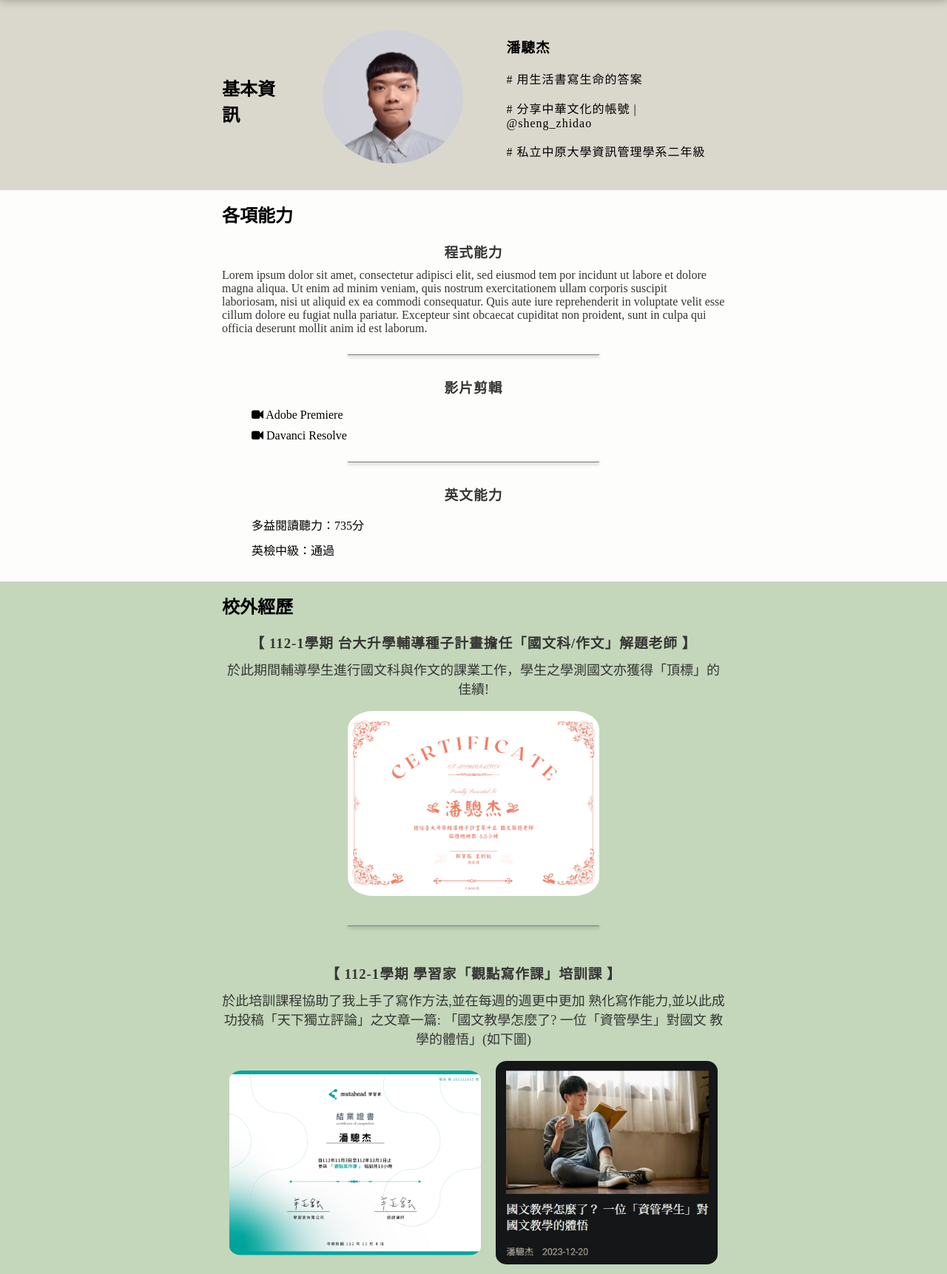
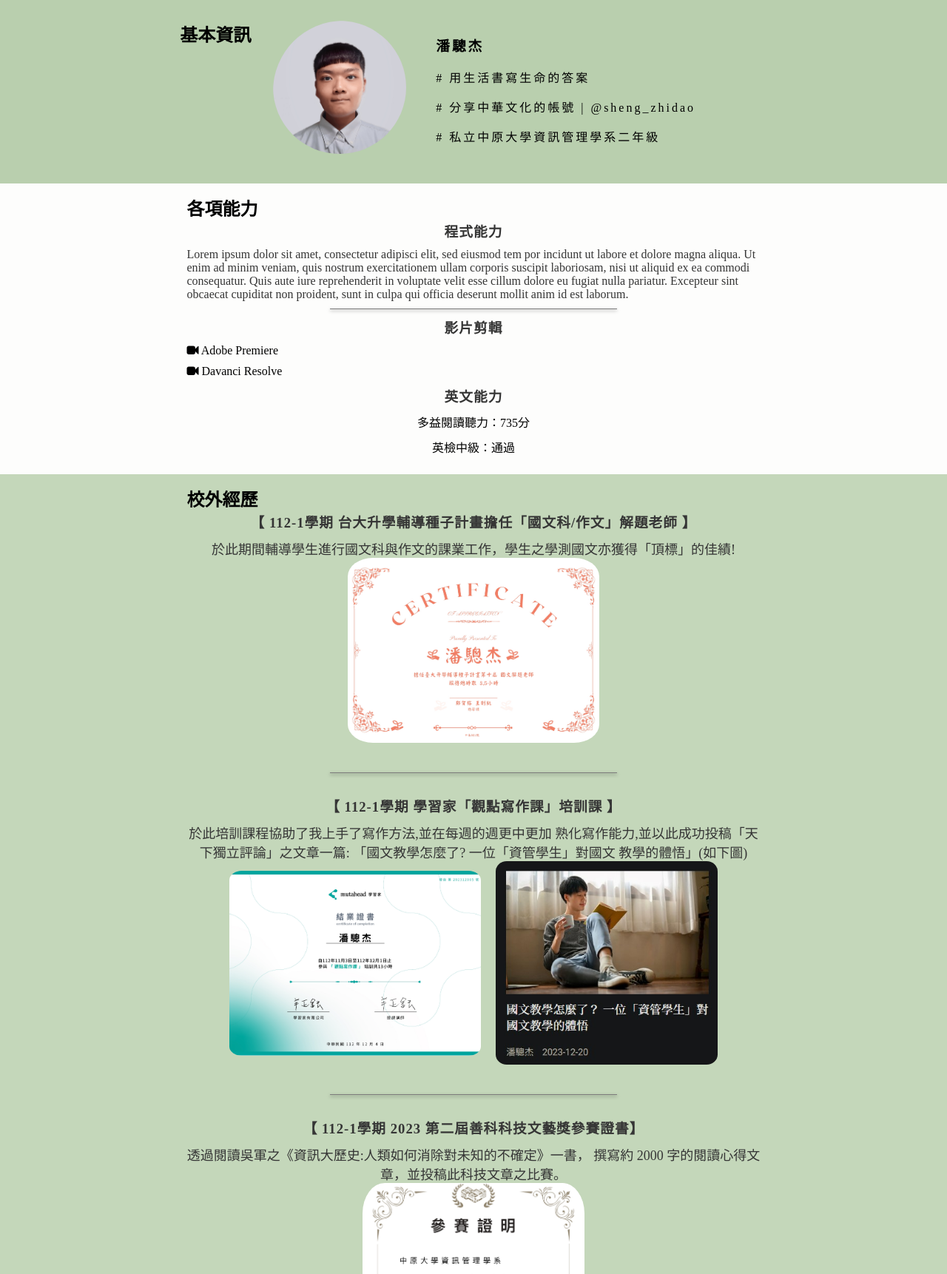
Before and after one commit to CongJie-Pan/Midterm_Resume_Project, a plain HTML site: page index.html in a window 1280 px wide. Shown: the part 100-1822 px from the top of the page at 74% size. Drawn offline with Linux system fonts and the light colour scheme; a script that the page names is missing.

Commit message:
版型改善，將版型改得更牢固和更有規劃，不易跑版

```diff
--- a/css/style.css
+++ b/css/style.css
@@ -1,5 +1,11 @@
+/*-----------------------*/
+/* --- 全局設定 --- */
+/*-----------------------*/
+
 *{
     box-sizing: border-box;
+    padding: 0;
+    margin: 0;
 }
 
 body{
@@ -8,19 +14,29 @@ body{
     background-color: #DAD7CD;
 }
 
+/*-----------------------*/
+/* --- 最上方欄位設定 --- */
+/*-----------------------*/
+
 nav{ /* 最上方欄位 */
 
-    position: fixed; /* 將工具列固定在視口頂部 */
     top: 0; /* 距離視口頂部的距離 */
     left: 0; /* 距離視口左側的距離 */
     width: 100%; /* 工具列寬度擴展至視口的整個寬度 */
     background-color: #f7f7f7;
-    transition: top 0.3s; /* 添加過渡效果 */
     color: #393939;
     padding: 6px;
     text-align: center;
     box-shadow: 0px 5px 10px rgba(0, 0, 0, 0.2); /* 添加微弱的黑色陰影 */
-    z-index: 1000; /* 設置工具列的 z-index 值，使工具列可以保持在最上圖層 */
+
+    /* --- 以下將最上方欄位，視為動態導覽(點擊後可以導覽到該處，所用 --- */
+
+    /*position: fixed; /* 將工具列固定在視口頂部 */
+    /*transition: top 0.3s; /* 添加過渡效果 */
+    /*z-index: 1000; /* 設置工具列的 z-index 值，使工具列可以保持在最上圖層 */
+    /*box-shadow: 0px 5px 10px rgba(0, 0, 0, 0.2); /* 添加微弱的黑色陰影 */
+
+
 
 }
 
@@ -33,6 +49,7 @@ nav a{ /*  上方欄位內各欄位樣式設定 */
     font-family: "思源宋體", serif;
     font-weight: bold;
 
+
 }
 
 nav a:hover{ /* 偵測滑鼠有無滑到此處 */
@@ -42,108 +59,139 @@ nav a:hover{ /* 偵測滑鼠有無滑到此處 */
     text-decoration: none;
 }
 
-.separator{ /* 分隔線 */
+/*-----------------------*/
+/* --- 分隔線設定 --- */
+/*-----------------------*/
+
+.separator{ /* 基本分隔線設定 */
 
     border-top: 1px solid #7b7b7b; /* 黑色分隔線，1px 寬度 */
-    width: 50%;
-    margin: 30px auto;
+    width: 50%; /* 線寬度 */
+    margin: 30px auto;  /* 與其他元素間距增大，中間對齊 */
     box-shadow: 0px 2px 4px rgba(0, 0, 0, 0.5); /* 添加陰影效果 */
 
 }
 
-.separator_BasicInformation{ /* 分隔線 */
+.separator_MyAbility{ /* 各項能力處的分隔線設定 */
 
     border-top: 1px solid #7b7b7b; /* 黑色分隔線，1px 寬度 */
-    width: 50%;
-    margin: 10px auto;
+    width: 50%; /* 線寬度 */
+    margin: 10px auto; /* 與其他元素間距增大，中間對齊 */
     box-shadow: 0px 2px 4px rgba(0, 0, 0, 0.5); /* 添加陰影效果 */
 
 }
 
-/*---Basic Information 個人基本資訊區 ---*/
+/*-----------------------*/
+/* --- Basic Information 個人基本資訊區 --- */
+/*-----------------------*/
 
-.BasicInfo {
+/* -------------------------------
+說明：為了使版型更加穩固，不跑版。
+除了最底下一層作為底色之外，上層使用容器裝載內容
+---------------------------------*/
 
-    display: flex; /* 使用 Flexbox 布局 */
-    align-items: center; /* 垂直居中 */
-    justify-content: left; /* 水平居中 */
-    padding-left: 300px;
-    padding-right: 300px;
-    padding-top: 130px;
-    padding-bottom: 15px;
-    /*background-color: #c6d8c0;*/ /*作為看圖的排版用*/
+.BasicInfo { /*各項能力之最底下面板區域*/
 
+    width:100%; /* 寬度填滿 */
+    height: auto; /*依照內容自適應高度*/
+    background-color: #b9cfae; /* 背景色調整*/
+    padding-top: 30px;
+    padding-bottom: 30px;
 
+}
 
+.BasicInfo_Container { /* 基本資訊之內容容器 */
+
+    display: flex;  /*排列使用flex*/
+    height:auto; /*依照內容自適應高度*/
+    justify-content:left; /* 水平左靠齊 */
+    align-items: center; /* 垂直置中 */
+    margin: 0 auto; /* 左右邊距，使容器置中 */
+    width: 62%; /* 中間寬度部分，存留62%*/
+
+    /*background-color: aqua; /*背景色調整：作為看圖的排版用*/
 
 }
 
 .BasicInfo h2{
 
-
-
     font-family: 思源宋體;
     margin: 0; /* 去除標題的預設邊距 */
     text-align: left;
-    /*
-    margin-right: 300px;
-    margin-left: 45px;*/
-    /*background-color: #ca1b1b;*/ /*作為看圖的排版用*/
+    height: 190px; /*高度與其餘元素內容對齊*/
 
+    /*background-color: #ca1b1b; /*背景色調整：作為看圖的排版用*/
 
 }
 
-.PhotoContainer {
+/* 頭貼圖片設定 - 可以先用容器盛載圖片，避免縮小視窗後跑版*/
+
+.BasicInfo_PhotoContainer {
     position: relative;
-    width: 230px; /* 容器寬度 */
-    height: 190px; /* 容器高度 */
+    min-width: 190px; /* 最小寬度與高度，確保不會因為介面變小，而壓縮到container使圖片被裁切 */
+    min-height: 190px;
     overflow: hidden; /* 超出部分隱藏 */
-    /*background-color: #353535;*/ /*作為看圖的排版用*/
+    border-radius: 50%; /* 裁切為圓形效果 */
+    margin-left: 30px; /*圖片之左間距增大*/
+    margin-right: 30px; /*圖片之右間距增大*/
+    object-fit: cover;
 
-    margin-left: 40px; /* 左留白 */
-    margin-right: 20px; /* 右側留白 */
+    /*box-shadow: 0px 0px 10px rgba(0, 0, 0, 0.3); /* 添加陰影效果 - 暫時先不添加 */
 }
 
-
-.PhotoSticker {
-    /**/
-}
-
-
-.PhotoSticker img{
+.BasicInfo_PhotoContainer img {
     position: relative;
-    top:0;
+    top: 0; /* 圖片座標對齊至原點 */
     left: 0;
-    width: 190px; /* 讓圖片寬度填滿容器 */
+    width: 180px; /* 讓圖片寬度填滿容器 */
     height: 180px; /* 讓圖片高度自動根據寬度和原始比例調整 */
     display: block; /* 避免行內元素間隙 */
     object-fit: cover;
     border-radius: 50%;
+}
+
+.BasicInfo_Content { /**/
+    text-align: left;
+    font-family: 思源宋體;
+    letter-spacing: 3px; /* 增加字距 */
+    line-height: 2.5; /* 增加行距 */
+    height:auto;
+    /*height: 190px;*/
+
+    /*background-color: orange; /*作為看圖的排版用*/
 
 }
 
-.HeadContent {
-    text-align: left;
-    font-family: 思源宋體;
-    letter-spacing: 1px;
-    margin-bottom: 10px;
 
-    /*background-color: orange;*/ /*作為看圖的排版用*/
+
+
+
+
+/*-----------------------*/
+/* --- My Ability 各項能力區 --- */
+/*-----------------------*/
+
+.MyAbility { /* 各項能力之最底下面板區域 */
+
+    width:100%; /* 寬度填滿 */
+    height: auto; /*依照內容自適應高度*/
+    padding: 15px;
+    background-color: #fffffff0;
 
 }
 
-/*--- My Ability 技能能力區 ---*/
-
-.MyAbility {
+.MyAbility_Container{
 
     display: flex;
+    height:auto;
+    margin: 0 auto; /* 左右邊距，使容器置中 */
+    justify-content:center;
+    width: 62%; /* 中間寬度部分，存留62%*/
     flex-direction: column;
-    justify-content: center; /* 垂直置中 */
-    padding: 15px;
-    background-color: #fffffff0;
-    padding-left: 300px;
-    padding-right: 300px;
     font-family: 思源宋體;
+
+    /*background-color: aqua; /*背景色調整：作為看圖的排版用*/
+
 }
 
 .MyAbility h2{
@@ -152,6 +200,10 @@ nav a:hover{ /* 偵測滑鼠有無滑到此處 */
     margin: 0; /* 去除標題的預設邊距 */
     text-align: left;
 
+    /*background-color: brown; /*背景色調整：作為看圖的排版用*/
+
+
+
 }
 
 .Programming_Title {
@@ -159,11 +211,16 @@ nav a:hover{ /* 偵測滑鼠有無滑到此處 */
     letter-spacing: 1px;
     margin-bottom: 10px;
     text-align: center;
+
+    /*background-color: cornsilk;/*背景色調整：作為看圖的排版用*/
+
 }
 
 .Programming_Ability p {
     color:#353535;
     margin-top: 10px;
+
+    /*background-color: chartreuse;/*背景色調整：作為看圖的排版用*/
 }
 
 .VideoEdditing_Title {
@@ -200,23 +257,36 @@ nav a:hover{ /* 偵測滑鼠有無滑到此處 */
     list-style: none;
     margin: 10px 0;
     cursor: pointer;
+    text-align: center;
 }
 
-/*--- OutOfSchoolExperience 校外經歷區--- */
 
-.OutOfSchoolExperience {
+/*-----------------------*/
+/* --- OutOfSchoolExperience 校外經歷區 --- */
+/*-----------------------*/
+
+.AfterSchool_Experience {
+
+    width:100%; /* 寬度填滿 */
+    height: auto; /*依照內容自適應高度*/
+    padding: 15px;
+    background-color: #c4d7ba;
+
+}
+
+.AfterSchool_Experience_Container{
 
     display: flex;
+    height:auto;
+    margin: 0 auto; /* 左右邊距，使容器置中 */
+    justify-content:center;
+    width: 62%; /* 中間寬度部分，存留62%*/
     flex-direction: column;
-    justify-content: center; /* 垂直置中 */
-    padding: 15px;
-    background-color: #c4d7ba;
-    padding-left: 300px;
-    padding-right: 300px;
     font-family: 思源宋體;
+
 }
 
-.OutOfSchoolExperience h2{
+.AfterSchool_Experience h2{
 
     font-family: 思源宋體;
     margin: 0; /* 去除標題的預設邊距 */
@@ -345,19 +415,29 @@ nav a:hover{ /* 偵測滑鼠有無滑到此處 */
     object-fit: cover;
 }
 
-
+/*-----------------------*/
 /*--- WorkExperience 工作經驗區 ---*/
+/*-----------------------*/
 
 .WorkExperience {
 
-    display: flex;
-    flex-direction: column;
-    justify-content: center; /* 垂直置中 */
+    width:100%; /* 寬度填滿 */
+    height: auto; /*依照內容自適應高度*/
     padding: 15px;
     background-color: #edefec;
-    padding-left: 300px;
-    padding-right: 300px;
+
+}
+
+.WorkExperience_Container {
+
+    display: flex;
+    height:auto;
+    margin: 0 auto; /* 左右邊距，使容器置中 */
+    justify-content:center;
+    width: 62%; /* 中間寬度部分，存留62%*/
+    flex-direction: column;
     font-family: 思源宋體;
+
 }
 
 .WorkExperience h2{
@@ -380,7 +460,10 @@ nav a:hover{ /* 偵測滑鼠有無滑到此處 */
     text-align: center;
 }
 
-/* --- 基本頁尾設定 --- */
+/*-----------------------*/
+/* --- 基本頁尾設定  --- */
+/*-----------------------*/
+
 .clearFix{
     clear:both;
 }
--- a/index.html
+++ b/index.html
@@ -5,7 +5,7 @@
 <head>
     <meta charset="UTF-8">
     <meta name="viewport" content="width=device-width, initial-scale=1.0">
-    <title>個人履歷網頁</title>
+    <title> 關於潘驄杰-個人履歷網頁 </title>
     <link rel="stylesheet" href="https://cdnjs.cloudflare.com/ajax/libs/font-awesome/4.7.0/css/font-awesome.css" integrity="sha512-5A8nwdMOWrSz20fDsjczgUidUBR8liPYU+WymTZP1lmY9G6Oc7HlZv156XqnsgNUzTyMefFTcsFH/tnJE/+xBg==" crossorigin="anonymous" referrerpolicy="no-referrer" />
     <link rel="stylesheet" href="css/style.css">
     <link rel="stylesheet" href="css/specialEffect.css">
@@ -14,11 +14,6 @@
 <body>
 
     <script src="script.js"></script>
-
-    <!--
-    <header>
-        <h1>關於我</h1>
-    </header>-->
 
     <nav>
         <a href="#BasicInfo">基本資訊</a>
@@ -29,25 +24,31 @@
 
         <section class="BasicInfo" id="BasicInfo">
 
+            <div class="BasicInfo_Container">
+
                 <h2>基本資訊</h2>
 
-            <div class="PhotoContainer">
-                <div class="PhotoSticker" >
+                <div class="BasicInfo_PhotoContainer">
                     <img src="PhotoSticker.jpeg">
-                </div>
                 </div>
 
 
-            <div class="HeadContent">
+                <div class="BasicInfo_Content">
                     <h3>潘驄杰</h3>
                     <p> # 用生活書寫生命的答案 </p>
                     <p> # 分享中華文化的帳號 | @sheng_zhidao </p>
                     <p> # 私立中原大學資訊管理學系二年級 </p>
                 </div>
 
+            </div>
+
+
+
         </section>
 
         <section class="MyAbility" id="MyAbility">
+
+            <div class="MyAbility_Container">
 
                 <h2>各項能力</h2>
 
@@ -64,7 +65,7 @@
                     </p>
                 </div>
 
-            <div class="separator_BasicInformation"></div> <!-- 分隔線 -->
+                <div class="separator_MyAbility"></div> <!-- 分隔線 -->
 
                 <div class="VideoEditting">
 
@@ -98,9 +99,17 @@
 
                 </div>
 
+            </div>
+
+
+
         </section>
 
-        <section class="OutOfSchoolExperience" id="OutOfSchoolExperience">
+        <!-- 校外經歷 -->
+
+        <section class="AfterSchool_Experience" id="AfterSchool_Experience">
+
+            <div class="AfterSchool_Experience_Container">
 
                 <h2>校外經歷</h2>
 
@@ -158,12 +167,17 @@
                         <img src="SanCodeCompetition/2023SanCodeCompetition_Certificate_IMG.jpg">
                     </div>
 
+                </div>
 
             </div>
+
+
 
         </section>
 
         <section class="WorkExperience" id="WorkExperience">
+
+            <div class="WorkExperience_Container">
 
                 <h2>工作經歷</h2>
 
@@ -191,7 +205,7 @@
                     </li>
                 </ul>
 
-
+            </div>
 
 
 
```
Also changed, not shown: ExampleCode/Flex-1.html (added, +94 -0 lines), test.html (added, +54 -0 lines). Lines whose indentation alone changed are shown as unchanged.
